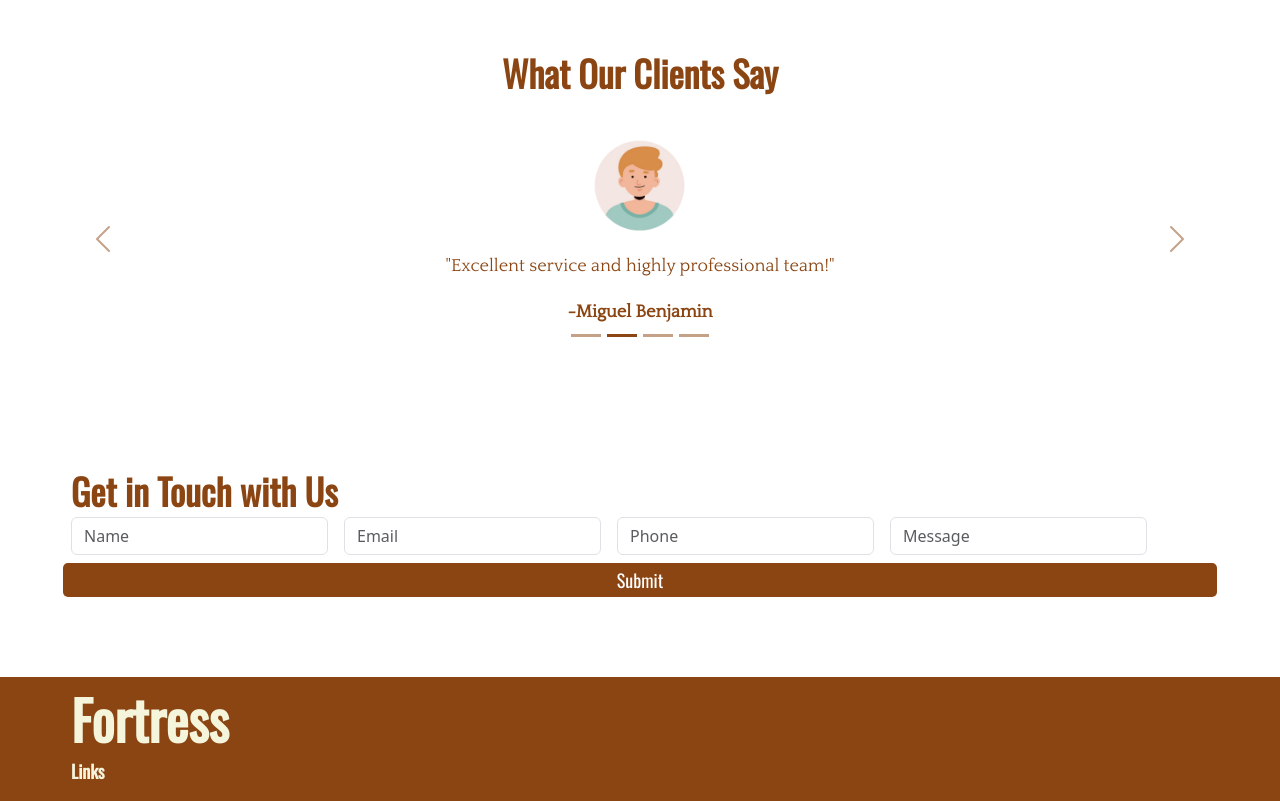
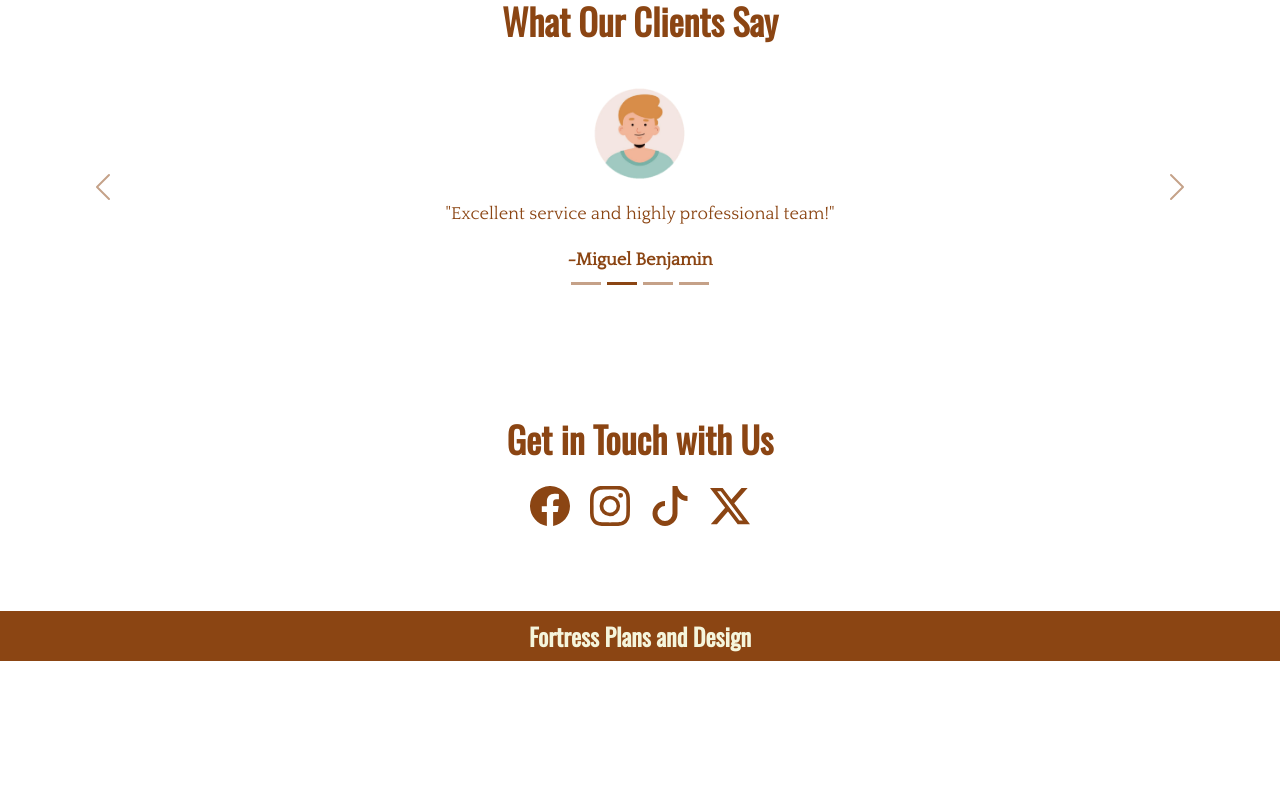
Before and after one commit to kimuell-james/Fortress, a plain HTML site: page index.html in a window 1280 px wide. Shown: the part 2769-3570 px from the top of the page. After the commit the page ends 3430 px from the top, so only its background shows below. Drawn offline with Linux system fonts and the light colour scheme.

Commit message:
add socials

```diff
--- a/css/style-common.css
+++ b/css/style-common.css
@@ -319,7 +319,6 @@ main {
 /* Service Cards */
 
 .services h2 {
-    text-align: center;
     margin-bottom: 50px;
 }
 
@@ -459,3 +458,37 @@ main {
 .carousel-indicators button:not(.active):hover {
     background-color: var(--primary-color);
 }
+
+/* Contacts */
+.socials {
+    display: flex;
+    justify-content: center;
+    gap: 10px;
+}
+
+.socials h2 {
+    margin-bottom: 50px;
+}
+
+.custom-icon {
+    width: 50px;
+    height: 50px;
+    fill: var(--primary-color);
+    transition: fill 0.3s ease;
+    padding: 5px;
+    border-radius: 5px;
+}
+
+.custom-icon:hover {
+    fill: var(--secondary-color-1);
+    background-color: var(--primary-color);
+}
+
+.socials a {
+    text-decoration: none;
+}
+
+/* Footer */
+.footer {
+    margin-bottom: 0px !important;
+}
--- a/index.html
+++ b/index.html
@@ -87,7 +87,7 @@
         </section>
 
         <section class="services" id="services">
-            <h2>Engineering Services</h2>
+            <h2 class="text-center mb-4">Engineering Services</h2>
             <div class="wrapper">
                 <div class="row equal-height-cards">
                     <div class="col-md-3">
@@ -142,7 +142,7 @@
 
         <section class="gallery" id="gallery">
             <div class="wrapper">
-                <h2>Gallery</h2>
+                <h2 class="text-center mb-4">Gallery</h2>
                 <div class="d-flex flex-wrap">
                     <a href="#" class="hover-image" data-bs-toggle="modal" data-bs-target="#imageModal-1">
                         <img src="images/bev1.jpg" alt="Thumbnail" class="img-fluid img-gallery">
@@ -203,7 +203,6 @@
                                         aria-label="Close"></button>
                                 </div>
                                 <div class="modal-body">
-                                    <!-- Carousel for Multiple Images -->
                                     <div id="imageCarousel-2" class="carousel slide" data-bs-ride="carousel">
                                         <div class="carousel-inner">
                                             <div class="carousel-item active">
@@ -219,7 +218,6 @@
                                                 <img src="images/cleo4.jpg" class="d-block w-100" alt="Image 4">
                                             </div>
                                         </div>
-                                        <!-- Carousel Controls -->
                                         <button class="carousel-control-prev" type="button"
                                             data-bs-target="#imageCarousel-2" data-bs-slide="prev">
                                             <span class="carousel-control-prev-icon" aria-hidden="true"></span>
@@ -249,7 +247,6 @@
                                         aria-label="Close"></button>
                                 </div>
                                 <div class="modal-body">
-                                    <!-- Carousel for Multiple Images -->
                                     <div id="imageCarousel-3" class="carousel slide" data-bs-ride="carousel">
                                         <div class="carousel-inner">
                                             <div class="carousel-item active">
@@ -265,7 +262,6 @@
                                                 <img src="images/jong4.jpg" class="d-block w-100" alt="Image 4">
                                             </div>
                                         </div>
-                                        <!-- Carousel Controls -->
                                         <button class="carousel-control-prev" type="button"
                                             data-bs-target="#imageCarousel-3" data-bs-slide="prev">
                                             <span class="carousel-control-prev-icon" aria-hidden="true"></span>
@@ -295,7 +291,6 @@
                                         aria-label="Close"></button>
                                 </div>
                                 <div class="modal-body">
-                                    <!-- Carousel for Multiple Images -->
                                     <div id="imageCarousel-3" class="carousel slide" data-bs-ride="carousel">
                                         <div class="carousel-inner">
                                             <div class="carousel-item active">
@@ -311,7 +306,6 @@
                                                 <img src="images/ogo 4.jpg" class="d-block w-100" alt="Image 4">
                                             </div>
                                         </div>
-                                        <!-- Carousel Controls -->
                                         <button class="carousel-control-prev" type="button"
                                             data-bs-target="#imageCarousel-3" data-bs-slide="prev">
                                             <span class="carousel-control-prev-icon" aria-hidden="true"></span>
@@ -401,35 +395,43 @@
 
     <section class="contacts" id="contacts">
         <div class="wrapper">
-            <h2>Get in Touch with Us</h2>
-            <div class="myform">
-                <form action="" class="row gy-2 gx-3 align-items-center">
-                    <div class="col-auto">
-                        <label for="" class="visually-hidden">Name</label>
-                        <input type="text" class="form-control" id="autoSizingInput" placeholder="Name">
-                    </div>
-                    <div class="col-auto">
-                        <label for="" class="visually-hidden">Email</label>
-                        <input type="email" class="form-control" id="autoSizingInput" placeholder="Email">
-                    </div>
-                    <div class="col-auto">
-                        <label for="" class="visually-hidden">Phone</label>
-                        <input type="text" class="form-control" id="autoSizingInput" placeholder="Phone">
-                    </div>
-                    <div class="col-auto">
-                        <label for="" class="visually-hidden">Message</label>
-                        <input type="text" class="form-control" id="autoSizingInput" placeholder="Message">
-                    </div>
-                    <a class="btn btn-sm btn-primary-custom" href="#!" role="button">Submit</a>
-                </form>
+            <h2 class="text-center mb-4">Get in Touch with Us</h2>
+            <div class="socials">
+                <a href="https://www.facebook.com/share/188Umr5XVT/">
+                    <svg xmlns="http://www.w3.org/2000/svg" width="16" height="16" fill="currentColor"
+                        class="bi bi-facebook custom-icon" viewBox="0 0 16 16">
+                        <path
+                            d="M16 8.049c0-4.446-3.582-8.05-8-8.05C3.58 0-.002 3.603-.002 8.05c0 4.017 2.926 7.347 6.75 7.951v-5.625h-2.03V8.05H6.75V6.275c0-2.017 1.195-3.131 3.022-3.131.876 0 1.791.157 1.791.157v1.98h-1.009c-.993 0-1.303.621-1.303 1.258v1.51h2.218l-.354 2.326H9.25V16c3.824-.604 6.75-3.934 6.75-7.951" />
+                    </svg>
+                </a>
+                <a href="https://www.instagram.com/avemissyres?igsh=MWY1NTdncHpnOXc=">
+                    <svg xmlns="http://www.w3.org/2000/svg" width="16" height="16" fill="currentColor"
+                        class="bi bi-instagram custom-icon" viewBox="0 0 16 16">
+                        <path
+                            d="M8 0C5.829 0 5.556.01 4.703.048 3.85.088 3.269.222 2.76.42a3.9 3.9 0 0 0-1.417.923A3.9 3.9 0 0 0 .42 2.76C.222 3.268.087 3.85.048 4.7.01 5.555 0 5.827 0 8.001c0 2.172.01 2.444.048 3.297.04.852.174 1.433.372 1.942.205.526.478.972.923 1.417.444.445.89.719 1.416.923.51.198 1.09.333 1.942.372C5.555 15.99 5.827 16 8 16s2.444-.01 3.298-.048c.851-.04 1.434-.174 1.943-.372a3.9 3.9 0 0 0 1.416-.923c.445-.445.718-.891.923-1.417.197-.509.332-1.09.372-1.942C15.99 10.445 16 10.173 16 8s-.01-2.445-.048-3.299c-.04-.851-.175-1.433-.372-1.941a3.9 3.9 0 0 0-.923-1.417A3.9 3.9 0 0 0 13.24.42c-.51-.198-1.092-.333-1.943-.372C10.443.01 10.172 0 7.998 0zm-.717 1.442h.718c2.136 0 2.389.007 3.232.046.78.035 1.204.166 1.486.275.373.145.64.319.92.599s.453.546.598.92c.11.281.24.705.275 1.485.039.843.047 1.096.047 3.231s-.008 2.389-.047 3.232c-.035.78-.166 1.203-.275 1.485a2.5 2.5 0 0 1-.599.919c-.28.28-.546.453-.92.598-.28.11-.704.24-1.485.276-.843.038-1.096.047-3.232.047s-2.39-.009-3.233-.047c-.78-.036-1.203-.166-1.485-.276a2.5 2.5 0 0 1-.92-.598 2.5 2.5 0 0 1-.6-.92c-.109-.281-.24-.705-.275-1.485-.038-.843-.046-1.096-.046-3.233s.008-2.388.046-3.231c.036-.78.166-1.204.276-1.486.145-.373.319-.64.599-.92s.546-.453.92-.598c.282-.11.705-.24 1.485-.276.738-.034 1.024-.044 2.515-.045zm4.988 1.328a.96.96 0 1 0 0 1.92.96.96 0 0 0 0-1.92m-4.27 1.122a4.109 4.109 0 1 0 0 8.217 4.109 4.109 0 0 0 0-8.217m0 1.441a2.667 2.667 0 1 1 0 5.334 2.667 2.667 0 0 1 0-5.334" />
+                    </svg>
+                </a>
+                <a href="https://www.tiktok.com/@fortress.by.avemissyres?_t=ZS-8tF2cZHsj7Y&_r=1">
+                    <svg xmlns="http://www.w3.org/2000/svg" width="16" height="16" fill="currentColor"
+                        class="bi bi-tiktok custom-icon" viewBox="0 0 16 16">
+                        <path
+                            d="M9 0h1.98c.144.715.54 1.617 1.235 2.512C12.895 3.389 13.797 4 15 4v2c-1.753 0-3.07-.814-4-1.829V11a5 5 0 1 1-5-5v2a3 3 0 1 0 3 3z" />
+                    </svg>
+                </a>
+                <a href="https://x.com/fortress_by_ave?t=LekHPMwYih8pz7xeNu3zyQ&s=09">
+                    <svg xmlns="http://www.w3.org/2000/svg" width="16" height="16" fill="currentColor"
+                        class="bi bi-twitter-x custom-icon" viewBox="0 0 16 16">
+                        <path
+                            d="M12.6.75h2.454l-5.36 6.142L16 15.25h-4.937l-3.867-5.07-4.425 5.07H.316l5.733-6.57L0 .75h5.063l3.495 4.633L12.601.75Zm-.86 13.028h1.36L4.323 2.145H2.865z" />
+                    </svg>
+                </a>
             </div>
         </div>
     </section>
 
     <section class="footer">
         <div class="wrapper">
-            <h1>Fortress</h1>
-            <h5>Links</h5>
+            <h3 class="text-center mb-4 footer">Fortress Plans and Design</h3>
         </div>
     </section>
 
```
